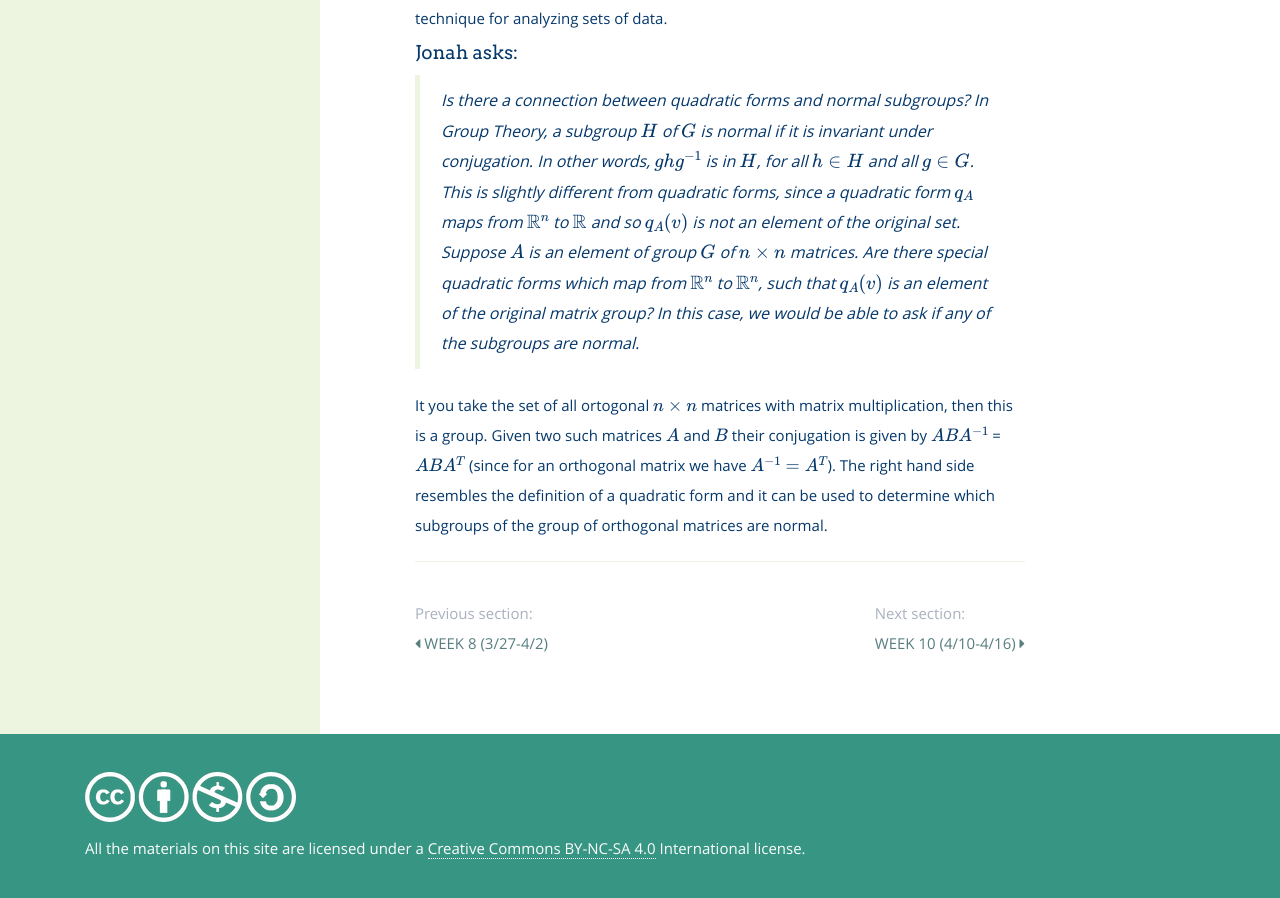
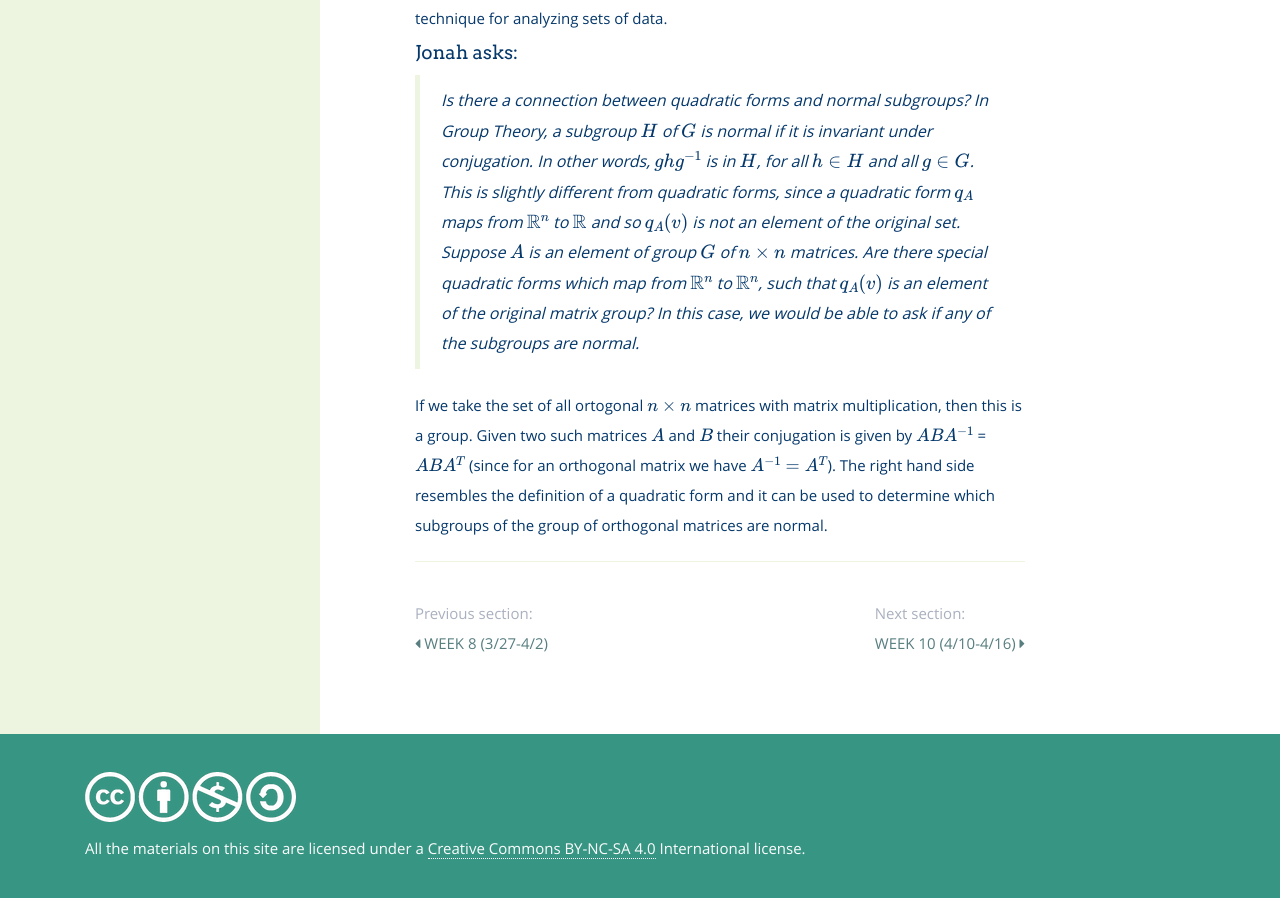
Before and after one commit to bbadzioch/461_site, a Jekyll site: the page built from modules/schedule/_posts/2000-01-09-week_9.md, in a window 1280 px wide and 900 px high, scrolled down 4618 px. Built offline with Jekyll 4.4.1, drawn with Linux system fonts in a browser that asks for light colours; nearby versions of some CDN libraries; formulas are drawn with MathJax 3.

Commit message:
Update weekly_digest_9.md

```diff
--- a/modules/schedule/_posts/weekly_digests/weekly_digest_9.md
+++ b/modules/schedule/_posts/weekly_digests/weekly_digest_9.md
@@ -172,7 +172,7 @@ This is a very useful technique for analyzing sets of data.
 > $$\mathbb{R}^n$$, such that $$q_A(v)$$ is an element of the original matrix group? In this case,
 > we would be able to ask if any of the subgroups are normal.
 
-It you take the set of all ortogonal $$n\times n$$ matrices with matrix multiplication, then this
+If we take the set of all ortogonal $$n\times n$$ matrices with matrix multiplication, then this
 is a group. Given two such matrices $$A$$ and $$B$$ their conjugation is given by $$ABA^{-1}$$ = $$ABA^{T}$$
 (since for an orthogonal matrix we have $$A^{-1} = A^T$$). The right hand side resembles the
 definition of a quadratic form and it can be used to determine which subgroups of the group
```
